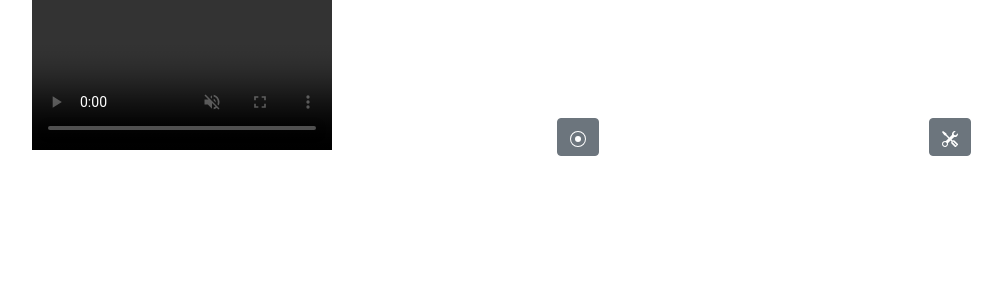
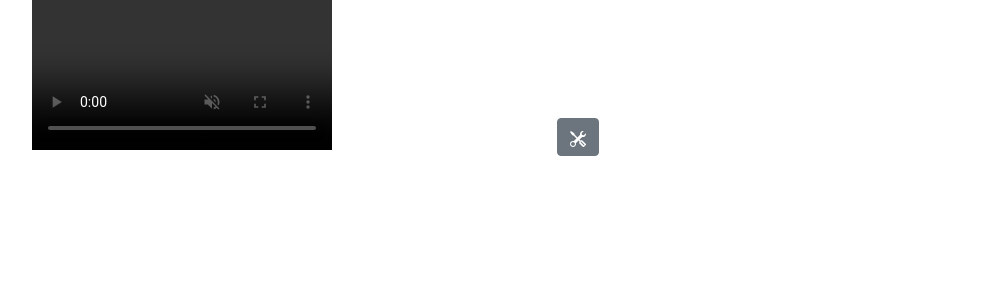
Before and after one commit to Dr-Anonymous/shalom, a Jekyll site: the page built from project/index.html, in a window 1280 px wide. Shown: the top 300 px of the page, without its empty margins (50-1052 px from the left). Built offline with Jekyll 4.4.1, drawn with Linux system fonts in a browser that asks for light colours; comment, search, counter and statistics services are not loaded.

Commit message:
Update index.html

```diff
--- a/project/index.html
+++ b/project/index.html
@@ -22,32 +22,6 @@
 					<Video class="mw-100 h-auto" id="localVideo" controls muted loop>
 				</div>
 				<div class="row position-absolute bottom-0 start-0">
-					<div class="col text-center">
-						<!-- empty space for play button -->
-					</div>
-					<div class="col text-center">
-						<button id="record" class="btn btn-secondary" state="start">
-							<svg xmlns="http://www.w3.org/2000/svg" width="16" height="16" fill="currentColor" class="bi bi-record-circle" viewBox="0 0 16 16">
-								<path d="M8 15A7 7 0 1 1 8 1a7 7 0 0 1 0 14zm0 1A8 8 0 1 0 8 0a8 8 0 0 0 0 16z"/>
-								<path d="M11 8a3 3 0 1 1-6 0 3 3 0 0 1 6 0z"/>
-							</svg>
-						</button>
-					</div>
-					<div class="col text-center d-none">
-						<button id="play" class="btn btn-secondary">
-							<svg xmlns="http://www.w3.org/2000/svg" width="16" height="16" fill="currentColor" class="bi bi-play-fill" viewBox="0 0 16 16">
-								<path d="m11.596 8.697-6.363 3.692c-.54.313-1.233-.066-1.233-.697V4.308c0-.63.692-1.01 1.233-.696l6.363 3.692a.802.802 0 0 1 0 1.393z"/>
-							</svg>
-						</button>
-					</div>
-					<div class="col text-center d-none">
-						<button id="download" class="btn btn-secondary">
-							<svg xmlns="http://www.w3.org/2000/svg" width="16" height="16" fill="currentColor" class="bi bi-download" viewBox="0 0 16 16">
-								<path d="M.5 9.9a.5.5 0 0 1 .5.5v2.5a1 1 0 0 0 1 1h12a1 1 0 0 0 1-1v-2.5a.5.5 0 0 1 1 0v2.5a2 2 0 0 1-2 2H2a2 2 0 0 1-2-2v-2.5a.5.5 0 0 1 .5-.5z"/>
-								<path d="M7.646 11.854a.5.5 0 0 0 .708 0l3-3a.5.5 0 0 0-.708-.708L8.5 10.293V1.5a.5.5 0 0 0-1 0v8.793L5.354 8.146a.5.5 0 1 0-.708.708l3 3z"/>
-							</svg>
-						</button>
-					</div>
 					<div class="col text-center">
 						<button class="btn btn-secondary" data-bs-toggle="modal" data-bs-target="#settings">
 							<svg xmlns="http://www.w3.org/2000/svg" width="16" height="16" fill="currentColor" class="bi bi-tools" viewBox="0 0 16 16">
```
